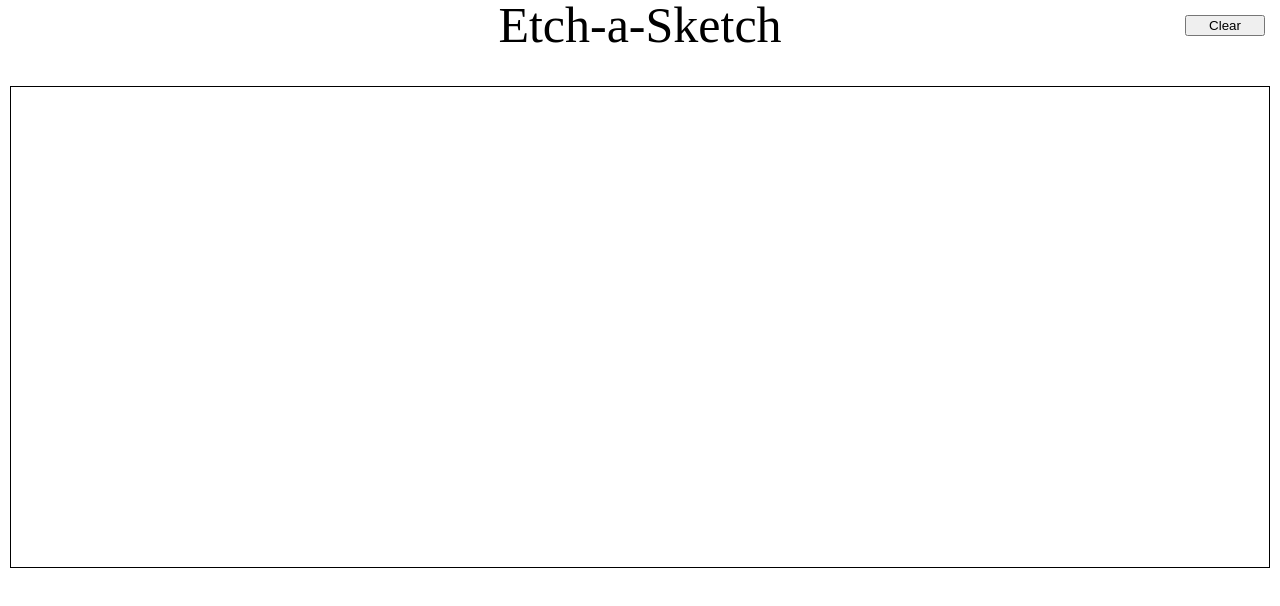
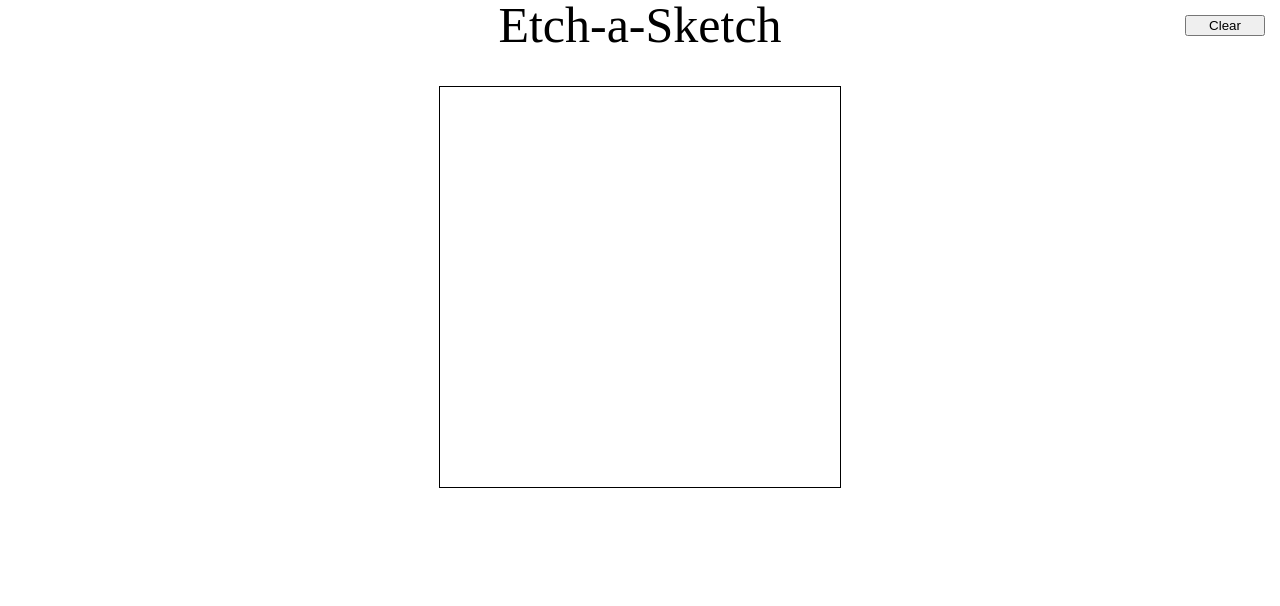
Before and after one commit to josh-wilson6289/etch-a-sketch, a plain HTML site: page index.html in a window 1280 px wide. Drawn offline with Linux system fonts and the light colour scheme.

Commit message:
grid working, fixed sizing so the canvas is smaller

```diff
--- a/index.html
+++ b/index.html
@@ -13,8 +13,10 @@
   <h1>Etch-a-Sketch</h1>
   <button id="clear-btn">Clear</button>
   </div>
+  <section class="sketch-pad">
   <div class="container">
 
   </div>
+</section>
 </body>
 </html>
--- a/index.js
+++ b/index.js
@@ -42,5 +42,4 @@ function hoverSquares () {
     squares.forEach((square) => {
       square.style.backgroundColor = "white";
     })
-
   }
--- a/style.css
+++ b/style.css
@@ -49,6 +49,11 @@ table {
 }
 
 /* Custom CSS */
+
+.sketch-pad {
+  display: grid;
+  justify-content: center;
+}
 .header {
   display: flex;
   justify-content: flex-start;
@@ -76,18 +81,17 @@ h1 {
 .container {
   margin-left: 10px;
   margin-right: 10px;
-  display: flex;
-  flex-direction: column;
+  margin-bottom: 10px;
+  display: grid;
+  grid-auto-flow: row;
   border: 1px solid black;
+  width: 400px;
+  height: 400px;
 }
 
 .row {
-  height: 30px;
+  height: 25px;
   width: 100%;
-  display: flex;
+  display: grid;
+  grid-auto-flow: column;
 }
-
-.square {
-  height: 30px;
-  width: 100%;
-}
```
